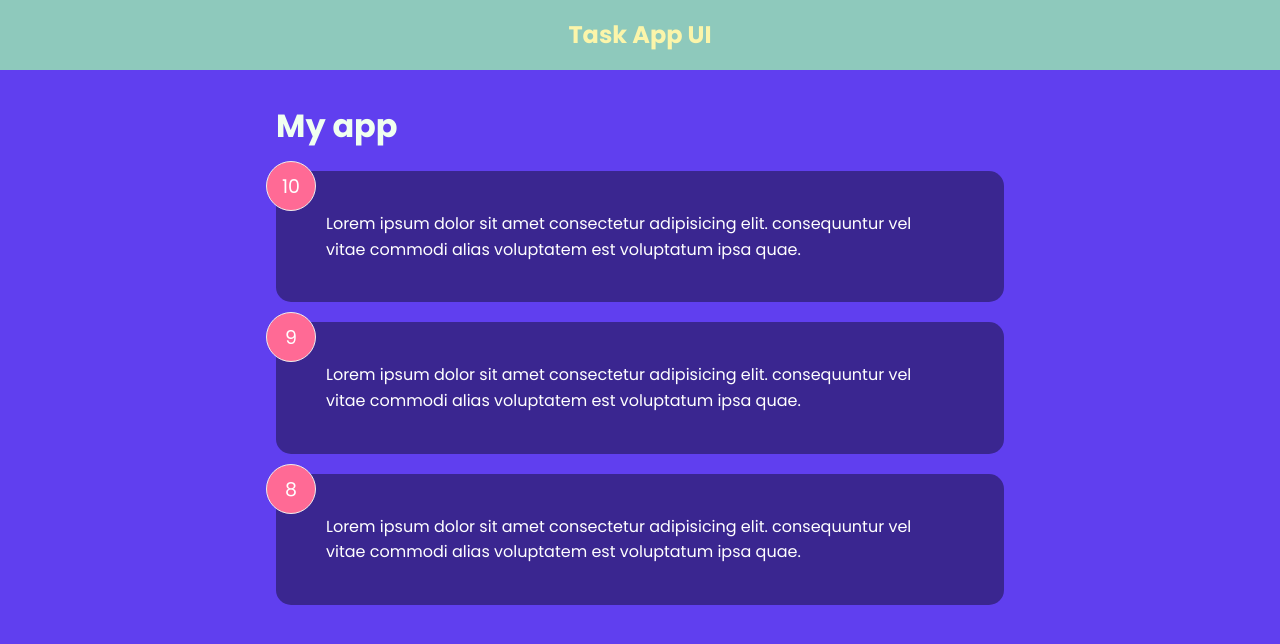
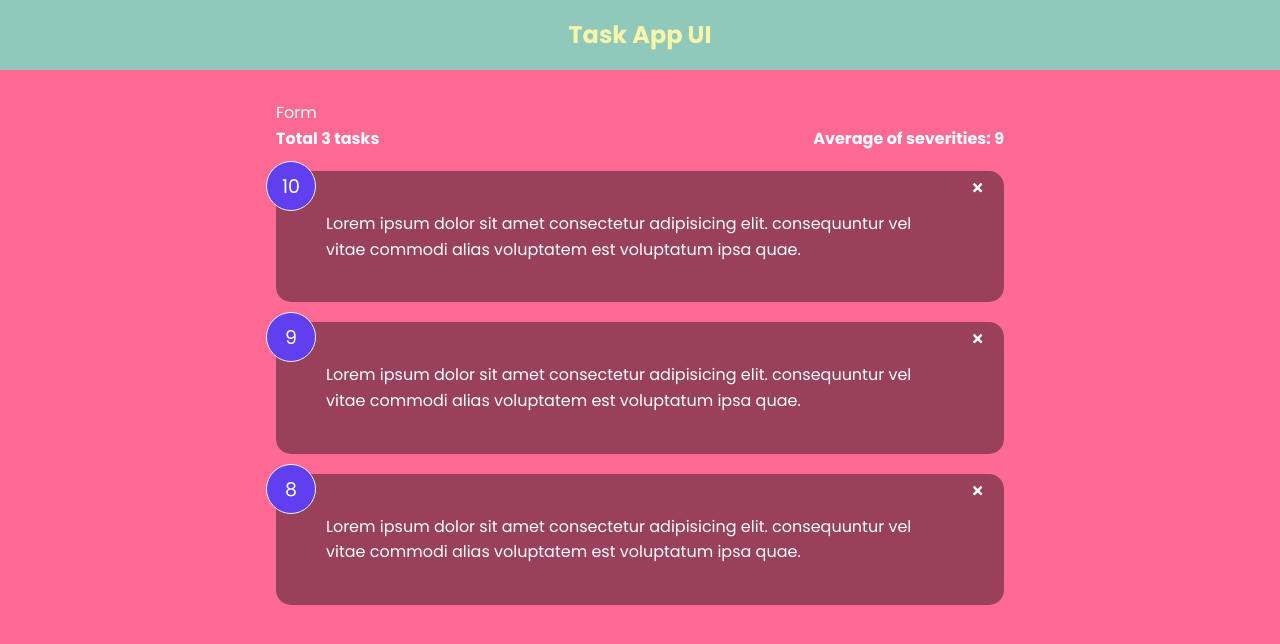
Before and after one commit to chrkis7/task-app, a React (Create React App) app: page / in a window 1280 px wide. Shown: the top 644 px of the page. Built offline with nearby package versions, Linux system fonts and the light colour scheme.

Commit message:
Changed color theme and added deleting TaskItem functionality

```diff
--- a/package.json
+++ b/package.json
@@ -8,6 +8,7 @@
     "@testing-library/user-event": "^13.5.0",
     "react": "^18.2.0",
     "react-dom": "^18.2.0",
+    "react-icons": "^4.10.1",
     "react-scripts": "5.0.1",
     "web-vitals": "^2.1.4"
   },
--- a/src/App.js
+++ b/src/App.js
@@ -1,17 +1,26 @@
 import { useState } from "react"
 import Header from "./components/Header"
 import TaskList from "./components/TaskList"
+import TaskStats from "./components/TaskStats"
+import TaskForm from "./components/TaskForm"
 import TaskData from "./data/TaskData";
 
 function App() {
   const [tasks, setTasks] = useState(TaskData);
 
+  const deleteFeedback = (id) => {
+    if(window.confirm('Are you sure you want to delete this task?')) {
+      setTasks(tasks.filter(task => id !== task.id))
+    }
+  }
+
   return (
     <>
       <Header />
       <div className='container'>
-        <h1>My app</h1>
-        <TaskList tasks={tasks} />
+        <TaskForm />
+        <TaskStats tasks={tasks} />
+        <TaskList tasks={tasks} handleDelete={deleteFeedback} />
       </div>
     </>
   )
--- /dev/null
+++ b/src/components/TaskForm.jsx
@@ -0,0 +1,9 @@
+function TaskForm() {
+  return (
+    <div>
+      Form
+    </div>
+  )
+}
+
+export default TaskForm
--- a/src/components/TaskItem.jsx
+++ b/src/components/TaskItem.jsx
@@ -1,12 +1,17 @@
 //Set state with useState function
+import { FaTimes } from 'react-icons/fa'
 import PropTypes from 'prop-types'
 import Card from "./shared/Card"
 
-function TaskItem({task}) {
+function TaskItem({ task, handleDelete }) {
+
   return (
     <Card>
-      <div className="num-display">{task.priority}</div>
-      <div className="text-display">
+      <div className='num-display'>{task.priority}</div>
+      <button onClick={()=>handleDelete(task.id)} className='close'>
+        <FaTimes color='white' />
+      </button>
+      <div className='text-display'>
         {task.text}
       </div>
     </Card>
--- a/src/components/TaskList.jsx
+++ b/src/components/TaskList.jsx
@@ -2,7 +2,7 @@ import PropTypes from 'prop-types'
 import TaskItem from "./TaskItem"
 
 
-function TaskList({tasks}) {
+function TaskList({ tasks, handleDelete}) {
   if(!tasks || tasks.length === 0) return (
     <p>No task yet</p>
   )
@@ -10,7 +10,7 @@ function TaskList({tasks}) {
   return (
     <div className='task-list'>
       {tasks.map(task => (
-        <TaskItem key={task.id} task={task} />
+        <TaskItem key={task.id} task={task} handleDelete={handleDelete} />
       ))}
     </div>
   )
--- /dev/null
+++ b/src/components/TaskStats.jsx
@@ -0,0 +1,20 @@
+import PropTypes from 'prop-types'
+
+
+function TaskStats({ tasks }) {
+  let avg = tasks.reduce((acc, cur) => acc + cur.priority, 0) / tasks.length;
+  avg = avg.toFixed(1).replace(/\.0+$/, '')
+
+  return (
+    <div className='task-stats'>
+      <h4>Total {tasks.length} tasks</h4>
+      <h4>Average of severities: {isNaN(avg) ? 0 : avg} </h4>
+    </div>
+  )
+}
+
+TaskStats.propTypes = {
+  tasks: PropTypes.array.isRequired,
+}
+
+export default TaskStats
--- a/src/index.css
+++ b/src/index.css
@@ -8,7 +8,7 @@
 
 body {
   font-family: 'Poppins', sans-serif;
-  background-color: #603FEF;
+  background-color: #ff6a95;
   color: rgba(240,255,240);
   line-height: 1.6;
 }
@@ -87,7 +87,7 @@ header {
 
 .rating li:hover,
 .num-display {
-  background: #ff6a95;
+  background: #603FEF;
   color: #fff;
 }
 
@@ -96,7 +96,7 @@ header {
 }
 
 [type='radio']:checked ~ label {
-  background: #ff6a95;
+  background: #603FEF;
   color: #fff;
 }
 
@@ -118,7 +118,7 @@ input:focus {
   outline: none;
 }
 
-.feedback-stats {
+.task-stats {
   color: #fff;
   display: flex;
   justify-content: space-between;
@@ -160,7 +160,7 @@ input:focus {
 }
 
 .btn-secondary {
-  background: #ff6a95;
+  background: #603FEF;
 }
 
 .btn:hover {
@@ -200,7 +200,7 @@ input:focus {
 }
 
 .about-link a:hover {
-  color: #ff6a95;
+  color: #603FEF;
 }
 
 .about h1 {
```
Also changed, not shown: 1 other file (tests, documents, lock files or other folders).
